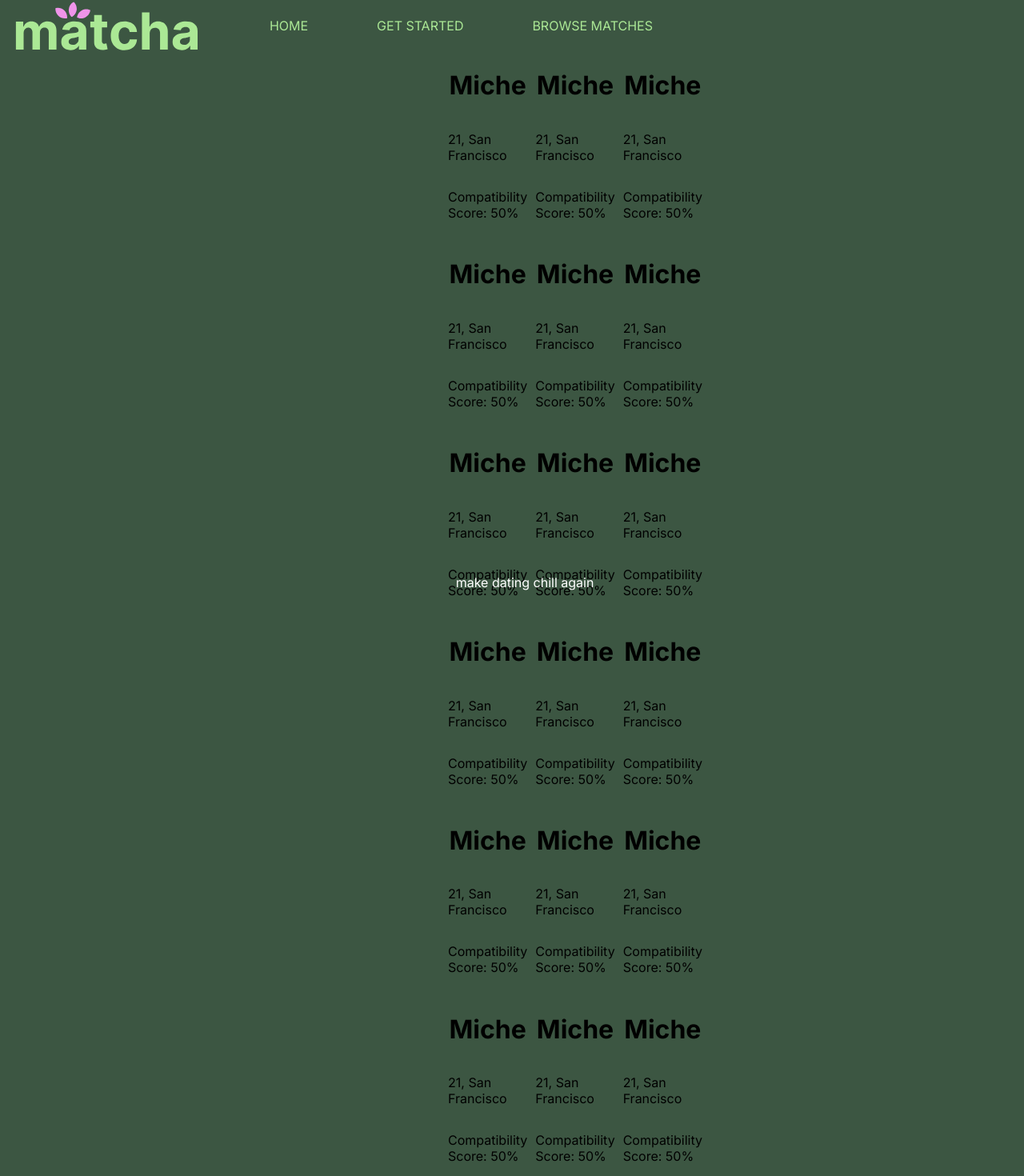
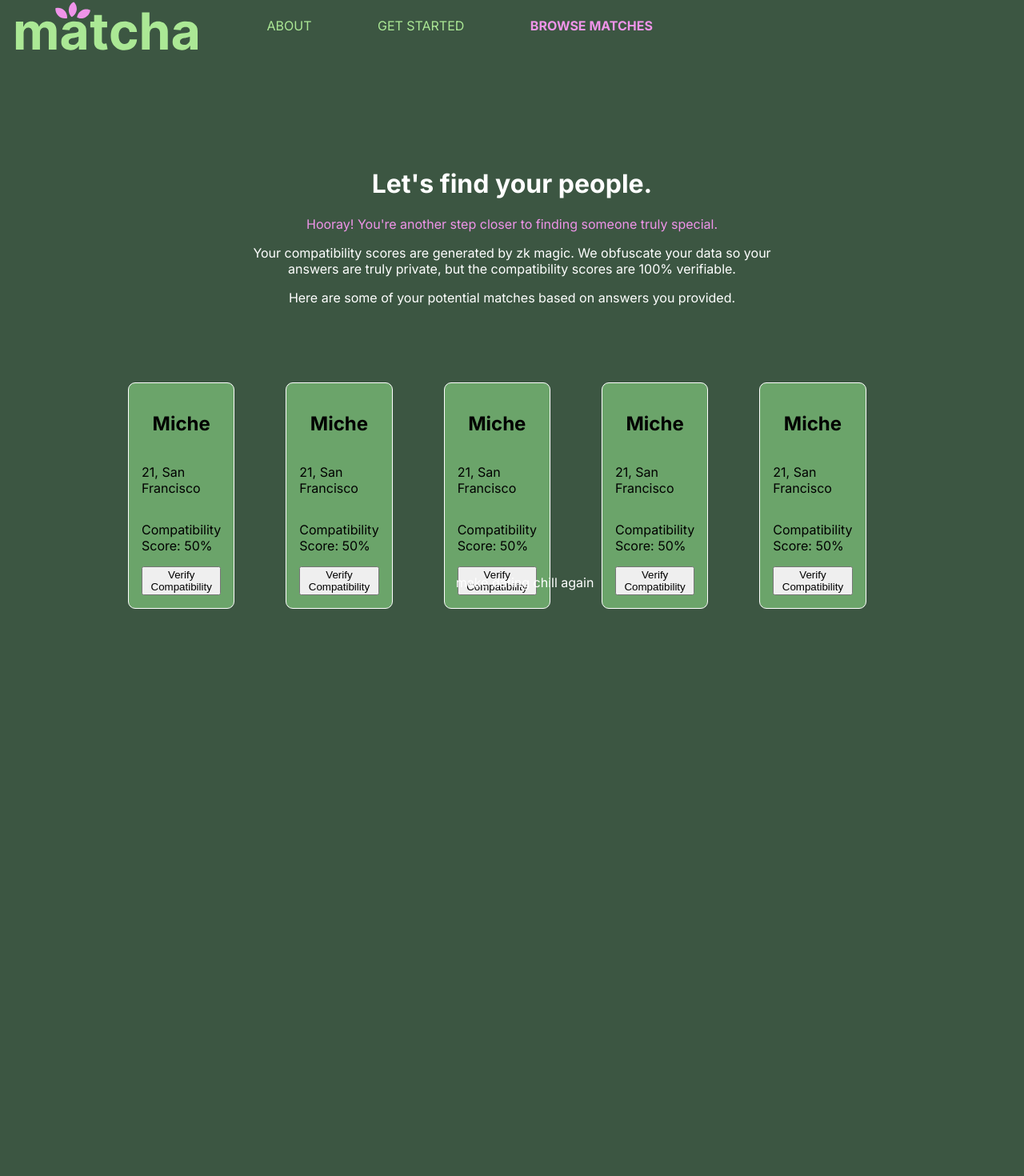
Before and after one commit to michellewong793/matcha, a Next.js app: page /browse-matches in a window 1280 px wide. Shown: the part 30-1500 px from the top of the page at 80% size. Built offline with nearby package versions, Linux system fonts and the light colour scheme.

Commit message:
a lot of css, most good except for inputs and modals

```diff
--- a/components/Layout.js
+++ b/components/Layout.js
@@ -1,5 +1,7 @@
 import Link from "next/link";
 import Spacer from "./Spacer";
+import { useRouter } from "next/router"; // Import useRouter for route handling
+
 
 
 
@@ -34,14 +36,33 @@ const link = {
   textTransform: "uppercase",
 }
 
-const Header = () => (
-  <div style={header}>
-    <img src="/matchaLogoSmall.svg"/>
-    <a style={link} href="/"> Home</a>
-    <a style={link} href="/submit-score"> Get Started </a>
-    <a style={link} href="/browse-matches"> Browse Matches </a>
-  </div>
-);
+const activeLink = {
+  ...link, // Inherit the existing link styles
+  fontWeight: 'bold', // Add bold style for the active link
+  color: "#EF94E9"
+};
+
+
+const Header = () => {
+  const router = useRouter(); // Get the current route
+
+  return (
+    <div style={header}>
+      <Link href="/">
+      <img src="/matchaLogoSmall.svg"/>
+      </Link>
+      <Link href="/about">
+        <a style={router.pathname === '/submit-score' ? activeLink : link}>About</a>
+      </Link>
+      <Link href="/submit-score">
+        <a style={router.pathname === '/submit-score' ? activeLink : link}>Get Started</a>
+      </Link>
+      <Link href="/browse-matches">
+        <a style={router.pathname === '/browse-matches' ? activeLink : link}>Browse Matches</a>
+      </Link>
+    </div>
+  );
+};
 
 const Layout = () => {
   return (
--- /dev/null
+++ b/components/MatchGridItem.js
@@ -0,0 +1,51 @@
+import Layout from "../components/Layout";
+import Styles from "../components/Theme";
+import React, { useState } from "react";
+
+// MatchGridItem Component
+const MatchGridItem = ({ name, age, location, compatibilityScore }) => {
+  const [isModalOpen, setIsModalOpen] = useState(false);
+
+  const openModal = () => setIsModalOpen(true);
+  const closeModal = () => setIsModalOpen(false);
+
+  return (
+    <div style={Styles.matchContainer}>
+      <h2>{name}</h2>
+      <p>
+        {age}, {location}
+      </p>
+      <p>Compatibility Score: {compatibilityScore}%</p>
+      <button style={Styles.button} onClick={openModal}>
+        Verify Compatibility
+      </button>
+
+      {/* Modal */}
+      {isModalOpen && (
+        <div style={Styles.modalOverlay}>
+          <div style={Styles.modalContent}>
+            <h2>Compatibility Details</h2>
+            <p>
+              You and {name} share a strong connection! Here are a few categories
+              where you align:
+            </p>
+            <ul>
+              <li>You both enjoy quiet dates.</li>
+              <li>You share a love for travel.</li>
+              <li>You both enjoy outdoor activities.</li>
+            </ul>
+            <p>
+              Unlock more compatibility insights as you chat and get to know
+              each other better!
+            </p>
+            <button style={Styles.button} onClick={closeModal}>
+              Close
+            </button>
+          </div>
+        </div>
+      )}
+    </div>
+  );
+};
+
+export default MatchGridItem;
--- a/components/Theme.js
+++ b/components/Theme.js
@@ -2,20 +2,30 @@ let styles = {
   appContainer: {
     color: "white",
   },
+
   matchPageContainer: {
     display: "grid",
-    gridTemplateColumns: "repeat(3, 1fr)",
-    gridTemplateRows: "repeat(3, 1fr)",
-    gap: "10px" /* Space between grid items */,
-    width: "10rem" /* Adjust as needed */,
-    height: "10rem" /* Adjust as needed */,
-    margin: "6rem auto",
+    gridTemplateColumns: "repeat(6, 1fr)",
+    gridTemplateRows: "repeat(6, 1fr)",
+    gap: "4rem" /* Space between grid items */,
+    margin: "0 auto",
+    maxWidth: "75%",
+
+
   },
 
   matchContainer: {
     display: "flex",
     flexDirection: "column",
     alignItems: "center",
+    border: "1px solid white",
+    padding: "1rem",
+    borderRadius: "9px",
+    backgroundColor: "#6BA46A",
+  },
+
+  pinkText: {
+    color: "#EF94E9",
   },
 
   heroHeading: {
@@ -45,11 +55,22 @@ let styles = {
   },
 
   content: {
+    color: "white",
+    paddingLeft: "2rem",
+    paddingRight:"2rem",
     marginTop: "15rem",
-    paddingLeft: "1rem",
-    paddingRight: "1rem",
-    paddingBottom: "1rem",
-    marginBottom: 100,
+    marginBottom: "6rem",
+    textAlign: "center",
+    marginLeft: "auto",
+    marginRight: "auto",
+  },
+
+  heroContent: {
+    color: "white",
+    paddingLeft: "2rem",
+    paddingRight:"2rem",
+    marginTop: "15rem",
+    marginBottom: "6rem",
     textAlign: "center",
     maxWidth: "700px",
     marginLeft: "auto",
--- a/pages/_document.js
+++ b/pages/_document.js
@@ -18,7 +18,7 @@ class MyDocument extends Document {
           <link
             rel="preconnect"
             href="https://fonts.gstatic.com"
-            crossOrigin
+            crossOrigin="true"
           ></link>
           <link
             href="https://fonts.googleapis.com/css2?family=Inter:ital,opsz,wght@0,14..32,100..900;1,14..32,100..900&display=swap"
--- a/pages/browse-matches.js
+++ b/pages/browse-matches.js
@@ -2,102 +2,65 @@ import Layout from "../components/Layout";
 import Styles from "../components/Theme";
 import Spacer from "../components/Spacer";
 import React, { useState } from "react";
+import MatchGridItem from "../components/MatchGridItem";
 
 export default function Index() {
+  const matches = [
+    {
+      name: "Miche",
+      age: 21,
+      location: "San Francisco",
+      compatibilityScore: 50,
+    },
+    {
+      name: "Miche",
+      age: 21,
+      location: "San Francisco",
+      compatibilityScore: 50,
+    },
+
+    {
+      name: "Miche",
+      age: 21,
+      location: "San Francisco",
+      compatibilityScore: 50,
+    },
+
+    {
+      name: "Miche",
+      age: 21,
+      location: "San Francisco",
+      compatibilityScore: 50,
+    },
+
+    {
+      name: "Miche",
+      age: 21,
+      location: "San Francisco",
+      compatibilityScore: 50,
+    },
+  ];
+
   return (
     <div>
       <Layout />
+      <div style={Styles.heroContent}>
+      <h1> Let's find your people. </h1>
+      <p style={Styles.pinkText}> Hooray! You're another step closer to finding someone truly special. </p>
+      <p> Your compatibility scores are generated by zk magic. We obfuscate your data so your answers are truly private, but the compatibility scores are 100% verifiable.</p>
+
+      <p> Here are some of your potential matches based on answers you provided.</p>
+      </div>
       <div style={Styles.matchPageContainer}>
-        <div style={Styles.matchContainer}>
-          <h1> Miche </h1>
-          <p>21, San Francisco </p>
-          <p> Compatibility Score: 50%</p>
-        </div>
-        <div style={Styles.matchContainer}>
-          <h1> Miche </h1>
-          <p>21, San Francisco </p>
-          <p> Compatibility Score: 50%</p>
-        </div>
-        <div style={Styles.matchContainer}>
-          <h1> Miche </h1>
-          <p>21, San Francisco </p>
-          <p> Compatibility Score: 50%</p>
-        </div>
-        <div style={Styles.matchContainer}>
-          <h1> Miche </h1>
-          <p>21, San Francisco </p>
-          <p> Compatibility Score: 50%</p>
-        </div>{" "}
-        <div style={Styles.matchContainer}>
-          <h1> Miche </h1>
-          <p>21, San Francisco </p>
-          <p> Compatibility Score: 50%</p>
-        </div>{" "}
-        <div style={Styles.matchContainer}>
-          <h1> Miche </h1>
-          <p>21, San Francisco </p>
-          <p> Compatibility Score: 50%</p>
-        </div>
-        <div style={Styles.matchContainer}>
-          <h1> Miche </h1>
-          <p>21, San Francisco </p>
-          <p> Compatibility Score: 50%</p>
-        </div>
-        <div style={Styles.matchContainer}>
-          <h1> Miche </h1>
-          <p>21, San Francisco </p>
-          <p> Compatibility Score: 50%</p>
-        </div>
-        <div style={Styles.matchContainer}>
-          <h1> Miche </h1>
-          <p>21, San Francisco </p>
-          <p> Compatibility Score: 50%</p>
-        </div>
-        <div style={Styles.matchContainer}>
-          <h1> Miche </h1>
-          <p>21, San Francisco </p>
-          <p> Compatibility Score: 50%</p>
-        </div>
-        <div style={Styles.matchContainer}>
-          <h1> Miche </h1>
-          <p>21, San Francisco </p>
-          <p> Compatibility Score: 50%</p>
-        </div>
-        <div style={Styles.matchContainer}>
-          <h1> Miche </h1>
-          <p>21, San Francisco </p>
-          <p> Compatibility Score: 50%</p>
-        </div>
-        <div style={Styles.matchContainer}>
-          <h1> Miche </h1>
-          <p>21, San Francisco </p>
-          <p> Compatibility Score: 50%</p>
-        </div>
-        <div style={Styles.matchContainer}>
-          <h1> Miche </h1>
-          <p>21, San Francisco </p>
-          <p> Compatibility Score: 50%</p>
-        </div>
-        <div style={Styles.matchContainer}>
-          <h1> Miche </h1>
-          <p>21, San Francisco </p>
-          <p> Compatibility Score: 50%</p>
-        </div>
-        <div style={Styles.matchContainer}>
-          <h1> Miche </h1>
-          <p>21, San Francisco </p>
-          <p> Compatibility Score: 50%</p>
-        </div>
-        <div style={Styles.matchContainer}>
-          <h1> Miche </h1>
-          <p>21, San Francisco </p>
-          <p> Compatibility Score: 50%</p>
-        </div>
-        <div style={Styles.matchContainer}>
-          <h1> Miche </h1>
-          <p>21, San Francisco </p>
-          <p> Compatibility Score: 50%</p>
-        </div>
+        {matches.map((match, index) => (
+          <MatchGridItem
+            key={index}
+            name={match.name}
+            age={match.age}
+            location={match.location}
+            compatibilityScore={match.compatibilityScore}
+          />
+        ))}
       </div>
     </div>
   );
--- a/pages/index.js
+++ b/pages/index.js
@@ -20,7 +20,7 @@ export default function Index() {
   return (
     <div style={Styles.appContainer}>
       <Layout />
-      <div style={Styles.content}>
+      <div style={Styles.heroContent}>
         <h1 style={Styles.heroHeading}>find your match-a</h1>
         <p style={Styles.heroText}>
           <i>
```
Also changed, not shown: pages/about.js (added, +35 -0 lines), pages/submit-score.js (+6 -10 lines).
